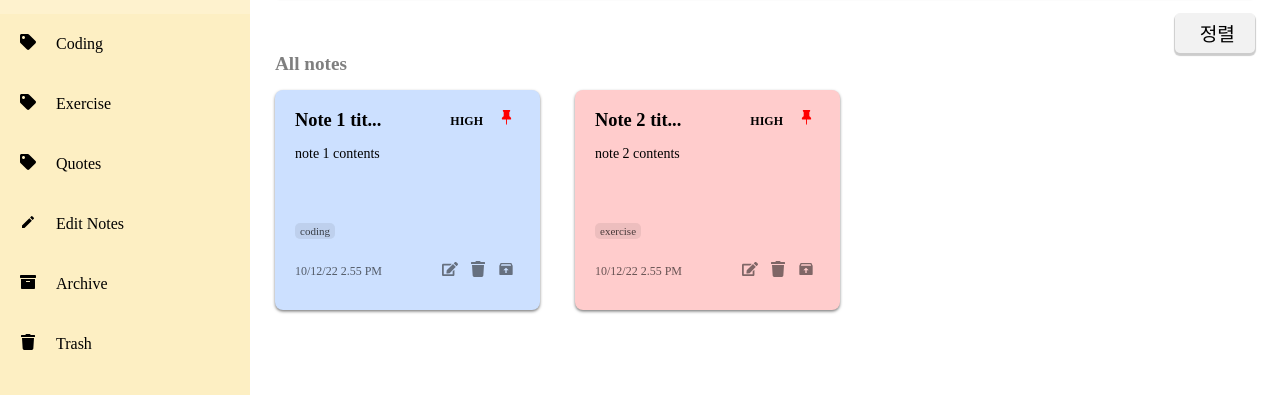
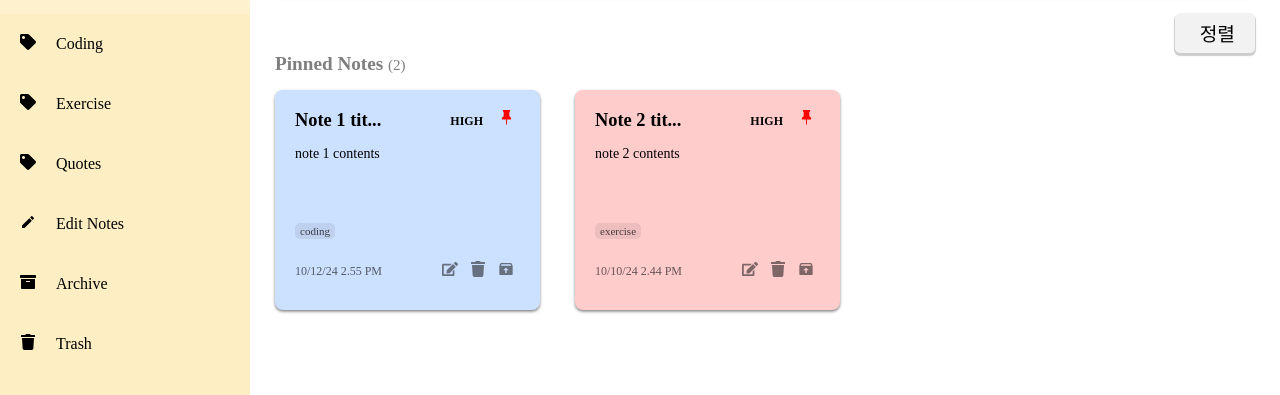
Before and after one commit to Seunghyun-FE/react-note-app, a React (Vite) app: page / in a window 1280 px wide. Shown: the part 141-536 px from the top of the page. Built offline with nearby package versions, Linux system fonts and the light colour scheme; the HTML template or start-up script is replaced by a standard one.

Commit message:
정렬 기능

```diff
--- a/src/components/Modal/FiltersModal/FiltersModal.tsx
+++ b/src/components/Modal/FiltersModal/FiltersModal.tsx
@@ -1,7 +1,103 @@
 import React from "react";
+import { useAppDispatch } from "../../../hooks/redux";
+import { DeleteBox, FixedContainer } from "../Modal.styles";
+import { Box, Container, TopBox } from "./FiltersModal.styles";
+import { toggleFiltersModal } from "../../../store/modal/modalSlice";
+import { FaTimes } from "react-icons/fa";
 
-const FiltersModal = () => {
-  return <div></div>;
+interface FiltersModalProps {
+  handleFilter: (e: React.ChangeEvent<HTMLInputElement>) => void;
+  handleClear: () => void;
+  filter: string;
+}
+
+const FiltersModal = ({
+  handleFilter,
+  handleClear,
+  filter,
+}: FiltersModalProps) => {
+  const dispatch = useAppDispatch();
+  return (
+    <FixedContainer>
+      <Container>
+        <DeleteBox
+          onClick={() => dispatch(toggleFiltersModal(false))}
+          className="filters__close"
+        >
+          <FaTimes />
+        </DeleteBox>
+        <TopBox>
+          <div className="filters__title">정렬</div>
+          <small onClick={handleClear} className="filters__delete">
+            CLEAR
+          </small>
+        </TopBox>
+        {/*정렬 체크 박스*/}
+
+        <Box>
+          <div className="filters__subtitle">PRIORITY</div>
+          <div className="filters__check">
+            <input
+              type="radio"
+              name="filter"
+              value="low"
+              id="low"
+              checked={filter === "low"}
+              onChange={(e) => handleFilter(e)}
+            />
+            <label htmlFor="low">Low to High</label>
+          </div>
+          <div className="filters__check">
+            <input
+              type="radio"
+              name="filter"
+              value="high"
+              id="high"
+              checked={filter === "high"}
+              onChange={(e) => handleFilter(e)}
+            />
+            <label htmlFor="high">High to Low</label>
+          </div>
+        </Box>
+        <Box>
+          <div className="filters__subtitle">DATE</div>
+          <div className="filters__check">
+            <input
+              type="radio"
+              name="filter"
+              value="latest"
+              id="new"
+              checked={filter === "latest"} //value = checked / id==htmlfor
+              onChange={(e) => handleFilter(e)}
+            />
+            <label htmlFor="new">Sort by Latest</label>
+          </div>
+          <div className="filters__check">
+            <input
+              type="radio"
+              name="filter"
+              value="created"
+              id="create"
+              checked={filter === "created"}
+              onChange={(e) => handleFilter(e)}
+            />
+            <label htmlFor="create">Sort by Created</label>
+          </div>
+          <div className="filters__check">
+            <input
+              type="radio"
+              name="filter"
+              value="edited"
+              id="edit"
+              checked={filter === "edited"}
+              onChange={(e) => handleFilter(e)}
+            />
+            <label htmlFor="edit">Sort by Edited</label>
+          </div>
+        </Box>
+      </Container>
+    </FixedContainer>
+  );
 };
 
 export default FiltersModal;
--- a/src/pages/AllNotes/AllNotes.tsx
+++ b/src/pages/AllNotes/AllNotes.tsx
@@ -5,15 +5,31 @@ import { ButtonOutline, Container, EmptyMsgBox } from "../../styles/styles";
 import { Box, InputBox, TopBox } from "./AllNotes.styles";
 import { toggleFiltersModal } from "../../store/modal/modalSlice";
 import getAllNotes from "../../utils/getAllNotes";
+import { FiltersModal } from "../../components";
 
 const AllNotes = () => {
   const dispatch = useAppDispatch();
   const { mainNotes } = useAppSelector((state) => state.notesList);
+  const { viewFiltersModal } = useAppSelector((state) => state.modal);
   const [filter, setFilter] = useState("");
   const [searchInput, setSearchInput] = useState("");
 
+  const filterHandler = (e: React.ChangeEvent<HTMLInputElement>) => {
+    setFilter(e.target.value);
+  };
+  const clearHandler = () => {
+    setFilter("");
+  };
+
   return (
     <Container>
+      {viewFiltersModal && (
+        <FiltersModal
+          handleFilter={filterHandler}
+          handleClear={clearHandler}
+          filter={filter}
+        />
+      )}
       {mainNotes.length === 0 ? (
         <EmptyMsgBox>no notes</EmptyMsgBox>
       ) : (
--- a/src/utils/getAllNotes.tsx
+++ b/src/utils/getAllNotes.tsx
@@ -3,16 +3,89 @@ import { NotesContainer } from "../styles/styles";
 import { Note } from "../types/note";
 
 const getAllNotes = (mainNotes: Note[], filter: string) => {
+  const pinned = mainNotes.filter(({ isPinned }) => isPinned);
+  const normal = mainNotes.filter(({ isPinned }) => !isPinned);
+
+  const filteredNotes = (notes: Note[], filter: string) => {
+    const lowPriority = notes.filter(({ priority }) => priority === "low");
+    const highPriority = notes.filter(({ priority }) => priority === "high");
+
+    if (filter === "low") {
+      return [...lowPriority, ...highPriority];
+    } else if (filter === "high") {
+      return [...highPriority, ...lowPriority];
+    } else if (filter === "latest") {
+      return notes.sort((a, b) => b.createdTime - a.createdTime);
+    } else if (filter === "created") {
+      return notes.sort((a, b) => a.createdTime - b.createdTime);
+    } else if (filter === "edited") {
+      const editedNotes = notes.filter(({ editedTime }) => editedTime);
+      const normalNotes = notes.filter(({ editedTime }) => !editedTime);
+      const sortEdited = editedNotes.sort(
+        (a, b) => (b.editedTime as number) - (a.editedTime as number)
+      );
+      return [...sortEdited, ...normalNotes];
+    } else {
+      return notes;
+    }
+  };
+
+  if (normal.length !== 0 && pinned.length === 0) {
     return (
       <>
-      <div className="allNotes__notes-type">All notes</div>
+        <div className="allNotes__notes-type">
+          All notes <span>({normal.length})</span>
+        </div>
         <NotesContainer>
-        {mainNotes.map((note) => (
+          {filteredNotes(normal, filter).map((note) => (
             <NoteCard key={note.id} note={note} type="notes " />
           ))}
         </NotesContainer>
       </>
     );
+  }
+
+  if (pinned.length !== 0 && normal.length === 0) {
+    return (
+      <>
+        <div className="allNotes__notes-type">
+          Pinned Notes <span> ({pinned.length})</span>
+        </div>
+        <NotesContainer>
+          {filteredNotes(pinned, filter).map((note) => (
+            <NoteCard key={note.id} note={note} type="notes " />
+          ))}
+        </NotesContainer>
+      </>
+    );
+  }
+
+  if (pinned.length !== 0 && normal.length !== 0) {
+    return (
+      <>
+        <div>
+          <div className="allNotes__notes-type">
+            Pinned Notes <span> ({pinned.length})</span>
+          </div>
+          <NotesContainer>
+            {filteredNotes(pinned, filter).map((note) => (
+              <NoteCard key={note.id} note={note} type="notes " />
+            ))}
+          </NotesContainer>
+        </div>
+        <div>
+          <div className="allNotes__notes-type">
+            All Notes <span> ({normal.length})</span>
+          </div>
+          <NotesContainer>
+            {filteredNotes(normal, filter).map((note) => (
+              <NoteCard key={note.id} note={note} type="notes " />
+            ))}
+          </NotesContainer>
+        </div>
+      </>
+    );
+  }
 };
 
 export default getAllNotes;
--- a/src/utils/notesData.ts
+++ b/src/utils/notesData.ts
@@ -9,7 +9,7 @@ const notes = [
     priority: "high",
     isPinned: true,
     isRead: false,
-    date: "10/12/22 2.55 PM",
+    date: "10/12/24 2.55 PM",
     createdTime: new Date("Sat Dec 10 2024 14:55:22").getTime(),
     editedTiem: null,
     id: v4(),
@@ -23,8 +23,8 @@ const notes = [
     priority: "high",
     isPinned: true,
     isRead: false,
-    date: "10/12/22 2.55 PM",
-    createdTime: new Date("Sat Dec 10 2024 14:55:22").getTime(),
+    date: "10/10/24 2.44 PM",
+    createdTime: new Date("Sat Dec 10 2024 14:44:22").getTime(),
     editedTiem: null,
     id: v4(),
   },
```
Lines whose indentation alone changed are shown as unchanged.
